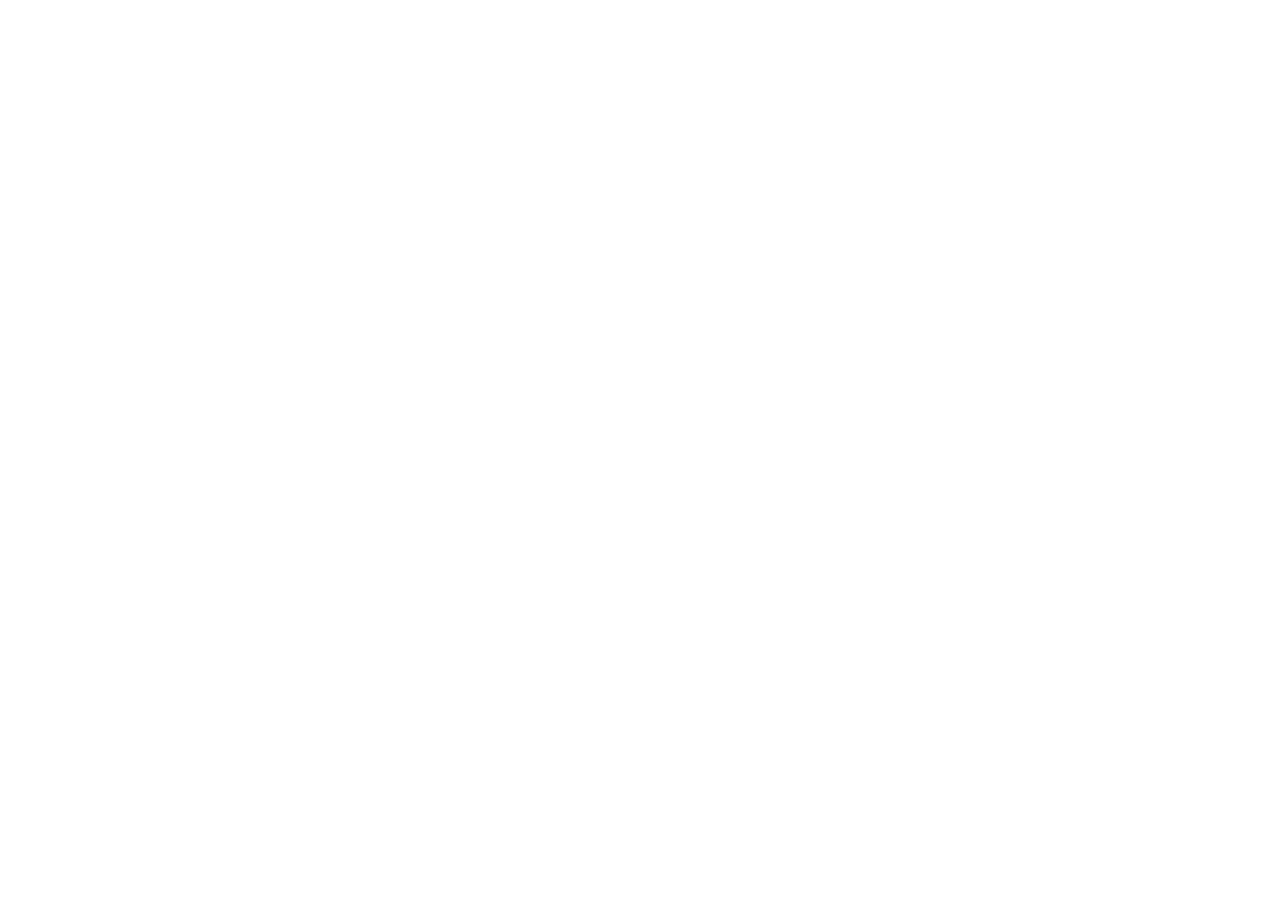
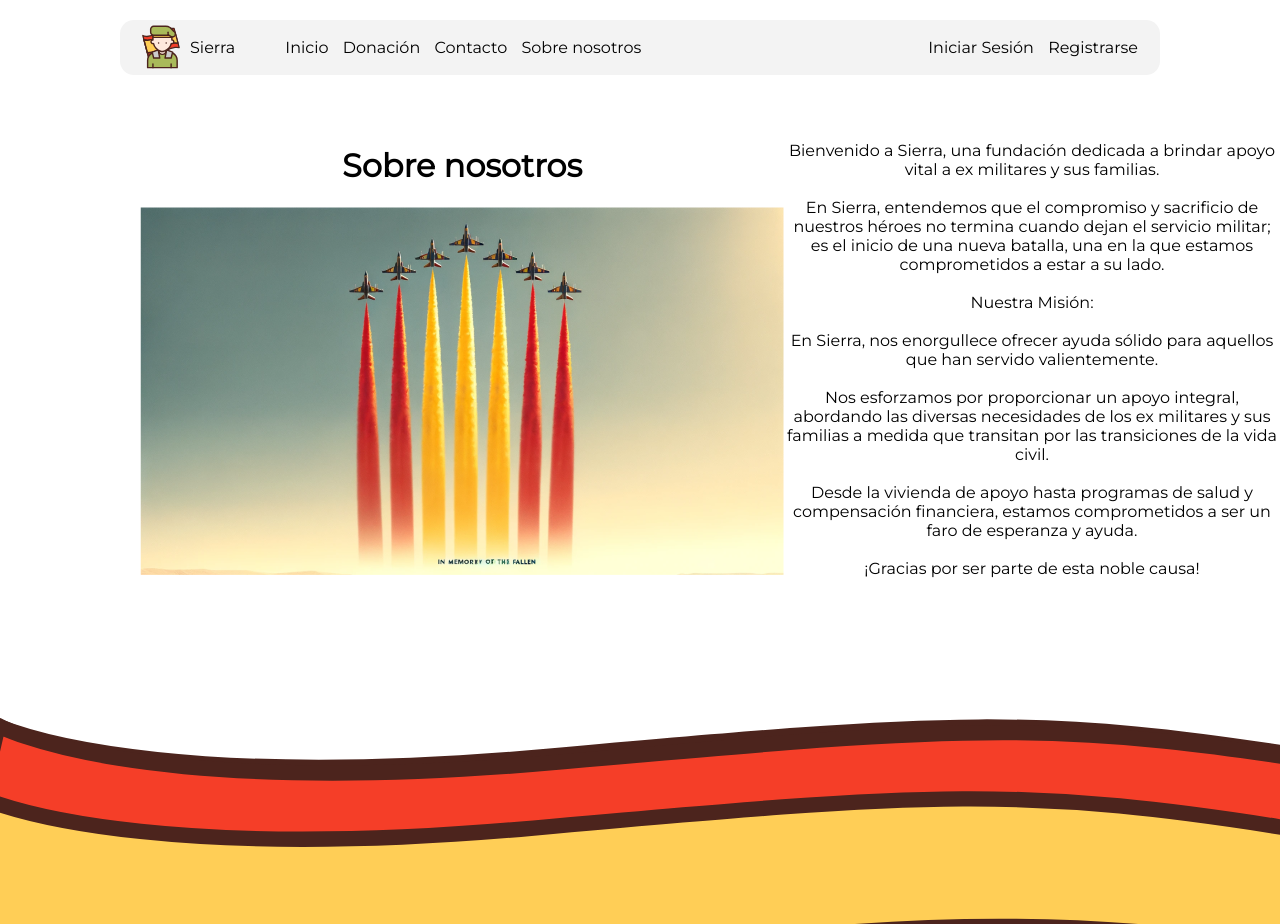
Before and after one commit to Geronimo-Basso/sierra, a PHP site: page /about-us.php in a window 1280 px wide. Before the commit the page is empty. Before the commit the page ends 800 px from the top, so only its background shows below. Run offline with PHP 8.4, Linux system fonts and the light colour scheme.

Commit message:
Made about-us.php

```diff
--- a/about-us.php
+++ b/about-us.php
@@ -1 +1,28 @@
-<?php
+<!DOCTYPE html>
+<html lang="en">
+<head>
+    <?php require 'head.php'?>
+</head>
+<body>
+<?php require 'includes/header.php'; ?>
+<div class="about-us-main-content">
+    <div class="about-us-main-content-home">
+        <h1>Sobre nosotros</h1>
+        <img style ="height: " alt="flying-spanish-cazas" src="assets/images/flying-cazas.png">
+    </div>
+    <aside class="about-us-aside">
+        <p>
+            Bienvenido a Sierra, una fundación dedicada a brindar apoyo vital a ex militares y sus familias.<br><br>
+            En Sierra, entendemos que el compromiso y sacrificio de nuestros héroes no termina cuando dejan el servicio militar; es el inicio de una nueva batalla, una en la que estamos comprometidos a estar a su lado.<br><br>
+            Nuestra Misión:<br><br>
+            En Sierra, nos enorgullece ofrecer ayuda sólido para aquellos que han servido valientemente.<br><br>
+            Nos esforzamos por proporcionar un apoyo integral, abordando las diversas necesidades de los ex militares y sus familias a medida que transitan por las transiciones de la vida civil.<br><br>
+            Desde la vivienda de apoyo hasta programas de salud y compensación financiera, estamos comprometidos a ser un faro de esperanza y ayuda.<br><br>
+            ¡Gracias por ser parte de esta noble causa!
+        </p>
+
+    </aside>
+</div>
+<?php require 'includes/footer.php'; ?>
+</body>
+</html>
--- a/assets/style/style.css
+++ b/assets/style/style.css
@@ -113,6 +113,13 @@
 }
 /* Login Page */
 
+/* About Us */
+.about-us-main-content {
+    display: flex;
+    margin: 50px 0 50px 140px;
+    text-align: center;
+}
+
 /* Footer */
 .footerF {
     position: relative;
```
Also changed, not shown: assets/images/flying-cazas.png (added).
